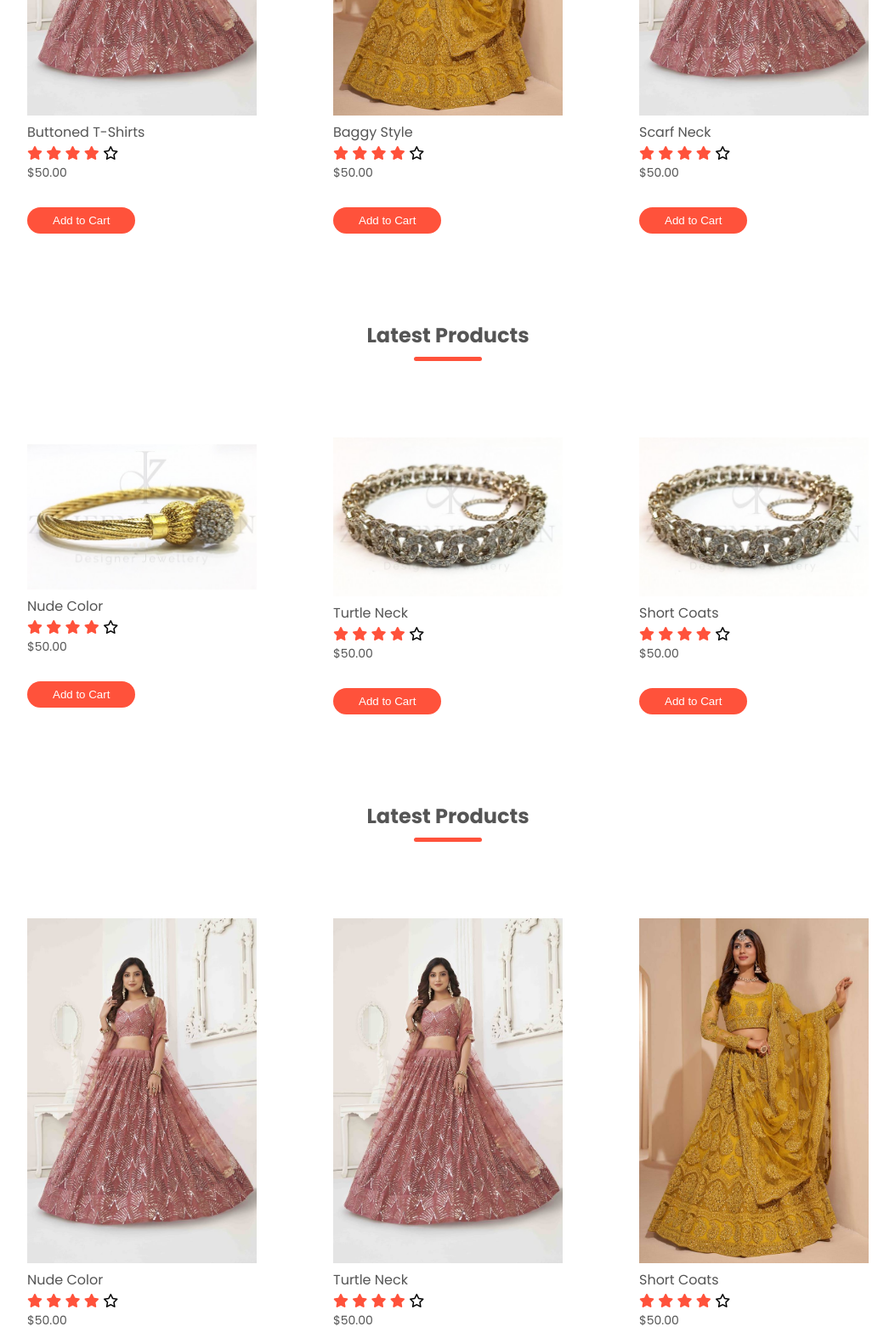
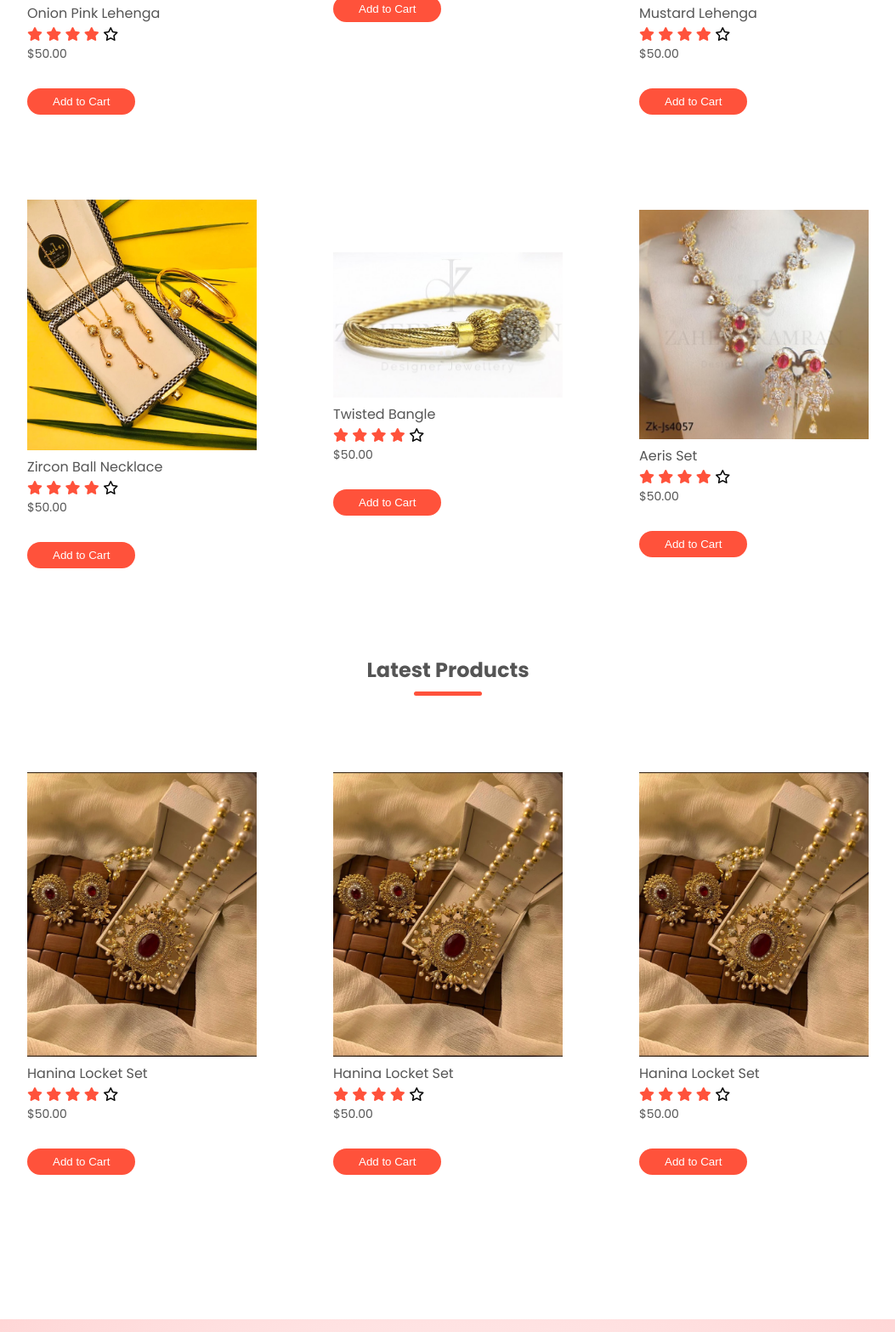
Before and after one commit to TahirahHasnain/TahirahHasnain.github.io, a plain HTML site: page NewArrivals.html in a window 1280 px wide. Shown: the part 561-2129 px from the top of the page at 85% size, without its empty margins (113-1166 px from the left). Drawn offline with Linux system fonts and the light colour scheme.

Commit message:
Add files via upload

```diff
--- a/NewArrivals.html
+++ b/NewArrivals.html
@@ -60,6 +60,7 @@
                         <li><a href="products.html">Product</a></li>
                         <li><a href="categories.html">Categories</a></li>
                         <li><a href="portfolio.html">portfolio</a></li>
+                        <li><a href="NewArrivals.html">New Arrivals</a></li>
                         <li><a href="Account.html">Account</a></li>
                         </ul>
                     </nav>
@@ -78,11 +79,10 @@
         <!-- main  -->
         <main>
             <div class="small-container">
-                <h2 class="title">Featured Products</h2>
                 <div class="row">
                     <div class="col-4">
                         <img src="image_zoom.jpeg" alt="please add image">
-                        <h4>Buttoned T-Shirts</h4>
+                        <h4>Onion Pink Lehenga</h4>
                         <div class="rating">
                             <i class="fa-solid fa-star"></i>
                             <i class="fa-solid fa-star"></i>
@@ -93,12 +93,12 @@
                         <p>$50.00</p>
                         <!-- Add to Cart button -->
 <!-- Add to Cart button -->
-<button class="add-to-cart-btn" data-product="Buttoned T-Shirts">Add to Cart</button>
+<button class="add-to-cart-btn" data-product="Onion Pink Lehenga">Add to Cart</button>
 
                     </div>
                     <div class="col-4">
-                        <img src="image_zoom (1).jpeg" alt="please add image">
-                        <h4>Baggy Style</h4>
+                        <img src="Capture.PNG" alt="please add image">
+                        <h4>Elegant Silver Bangle</h4>
                         <div class="rating">
                             <i class="fa-solid fa-star"></i>
                             <i class="fa-solid fa-star"></i>
@@ -107,12 +107,12 @@
                             <i class="fa-regular fa-star"></i>
                         </div>
                         <p>$50.00</p>
-                        <button class="add-to-cart-btn" data-product="Buttoned T-Shirts">Add to Cart</button>
+                        <button class="add-to-cart-btn" data-product="Elegant Silver Bangle">Add to Cart</button>
 
                     </div>
                     <div class="col-4">
-                        <img src="image_zoom.jpeg" alt="please add image">
-                        <h4>Scarf Neck</h4>
+                        <img src="image_zoom (1).jpeg" alt="please add image">
+                        <h4>Mustard Lehenga</h4>
                         <div class="rating">
                             <i class="fa-solid fa-star"></i>
                             <i class="fa-solid fa-star"></i>
@@ -121,15 +121,17 @@
                             <i class="fa-regular fa-star"></i>
                         </div>
                         <p>$50.00</p>
-                        <button class="add-to-cart-btn" data-product="Buttoned T-Shirts">Add to Cart</button>
+                        <button class="add-to-cart-btn" data-product="Mustard Lehenga">Add to Cart</button>
 
                     </div>
+
                 </div>
-                <h2 class="title">Latest Products</h2>
+
                 <div class="row">
+
                     <div class="col-4">
-                        <img src="Capture1.PNG" alt="please add image">
-                        <h4>Nude Color</h4>
+                        <img src="WhatsAppImage2023-09-22at12.22.47PM_1800x1800.webp" alt="please add image">
+                        <h4>Zircon Ball Necklace</h4>
                         <div class="rating">
                             <i class="fa-solid fa-star"></i>
                             <i class="fa-solid fa-star"></i>
@@ -138,12 +140,12 @@
                             <i class="fa-regular fa-star"></i>
                         </div>
                         <p>$50.00</p>
-                        <button class="add-to-cart-btn" data-product="Buttoned T-Shirts">Add to Cart</button>
+                        <button class="add-to-cart-btn" data-product="Zircon Ball Necklace">Add to Cart</button>
 
                     </div>
                     <div class="col-4">
-                        <img src="Capture.PNG" alt="please add image">
-                        <h4>Turtle Neck</h4>
+                        <img src="Capture1.PNG" alt="please add image">
+                        <h4>Twisted Bangle</h4>
                         <div class="rating">
                             <i class="fa-solid fa-star"></i>
                             <i class="fa-solid fa-star"></i>
@@ -152,12 +154,12 @@
                             <i class="fa-regular fa-star"></i>
                         </div>
                         <p>$50.00</p>
-                        <button class="add-to-cart-btn" data-product="Buttoned T-Shirts">Add to Cart</button>
+                        <button class="add-to-cart-btn" data-product="Twisted Bangle">Add to Cart</button>
 
                     </div>
                     <div class="col-4">
-                        <img src="Capture.PNG" alt="please add image">
-                        <h4>Short Coats</h4>
+                        <img src="js4057-550x550.jpeg" alt="please add image">
+                        <h4>Aeris Set</h4>
                         <div class="rating">
                             <i class="fa-solid fa-star"></i>
                             <i class="fa-solid fa-star"></i>
@@ -166,15 +168,15 @@
                             <i class="fa-regular fa-star"></i>
                         </div>
                         <p>$50.00</p>
-                        <button class="add-to-cart-btn" data-product="Buttoned T-Shirts">Add to Cart</button>
+                        <button class="add-to-cart-btn" data-product="Aeris Set">Add to Cart</button>
 
                     </div>
                 </div>
                 <h2 class="title">Latest Products</h2>
                 <div class="row">
                     <div class="col-4">
-                        <img src="image_zoom.jpeg" alt="please add image">
-                        <h4>Nude Color</h4>
+                        <img src="WhatsAppImage2023-10-01at10.26.06PM_2_700x.webp" alt="please add image">
+                        <h4>Hanina Locket Set</h4>
                         <div class="rating">
                             <i class="fa-solid fa-star"></i>
                             <i class="fa-solid fa-star"></i>
@@ -183,12 +185,12 @@
                             <i class="fa-regular fa-star"></i>
                         </div>
                         <p>$50.00</p>
-                        <button class="add-to-cart-btn" data-product="Buttoned T-Shirts">Add to Cart</button>
+                        <button class="add-to-cart-btn" data-product="Hanina Locket Set">Add to Cart</button>
 
                     </div>
                     <div class="col-4">
-                        <img src="image_zoom.jpeg" alt="please add image">
-                        <h4>Turtle Neck</h4>
+                        <img src="WhatsAppImage2023-10-01at10.26.06PM_2_700x.webp" alt="please add image">
+                        <h4>Hanina Locket Set</h4>
                         <div class="rating">
                             <i class="fa-solid fa-star"></i>
                             <i class="fa-solid fa-star"></i>
@@ -197,12 +199,12 @@
                             <i class="fa-regular fa-star"></i>
                         </div>
                         <p>$50.00</p>
-                        <button class="add-to-cart-btn" data-product="Buttoned T-Shirts">Add to Cart</button>
+                        <button class="add-to-cart-btn" data-product="Hanina Locket Set">Add to Cart</button>
 
                     </div>
                     <div class="col-4">
-                        <img src="image_zoom (1).jpeg" alt="please add image">
-                        <h4>Short Coats</h4>
+                        <img src="WhatsAppImage2023-10-01at10.26.06PM_2_700x.webp" alt="please add image">
+                        <h4>Hanina Locket Set</h4>
                         <div class="rating">
                             <i class="fa-solid fa-star"></i>
                             <i class="fa-solid fa-star"></i>
@@ -211,26 +213,10 @@
                             <i class="fa-regular fa-star"></i>
                         </div>
                         <p>$50.00</p>
-                        <button class="add-to-cart-btn" data-product="Buttoned T-Shirts">Add to Cart</button>
+                        <button class="add-to-cart-btn" data-product="Hanina Locket Set">Add to Cart</button>
 
                     </div>
- <div class="col-4">
-                        <img src="image_zoom (1).jpeg" alt="please add image">
-                        <h4>Short Coats</h4>
-                        <div class="rating">
-                            <i class="fa-solid fa-star"></i>
-                            <i class="fa-solid fa-star"></i>
-                            <i class="fa-solid fa-star"></i>
-                            <i class="fa-solid fa-star"></i>
-                            <i class="fa-regular fa-star"></i>
-                        </div>
-                        <p>$50.00</p>
-                        <button class="add-to-cart-btn" data-product="Buttoned T-Shirts">Add to Cart</button>
 
-                    </div>
-                </div>
-
-            </div>
         <!--exclusive products-->
         <div class="offer">
             <div class="small-container">
```
